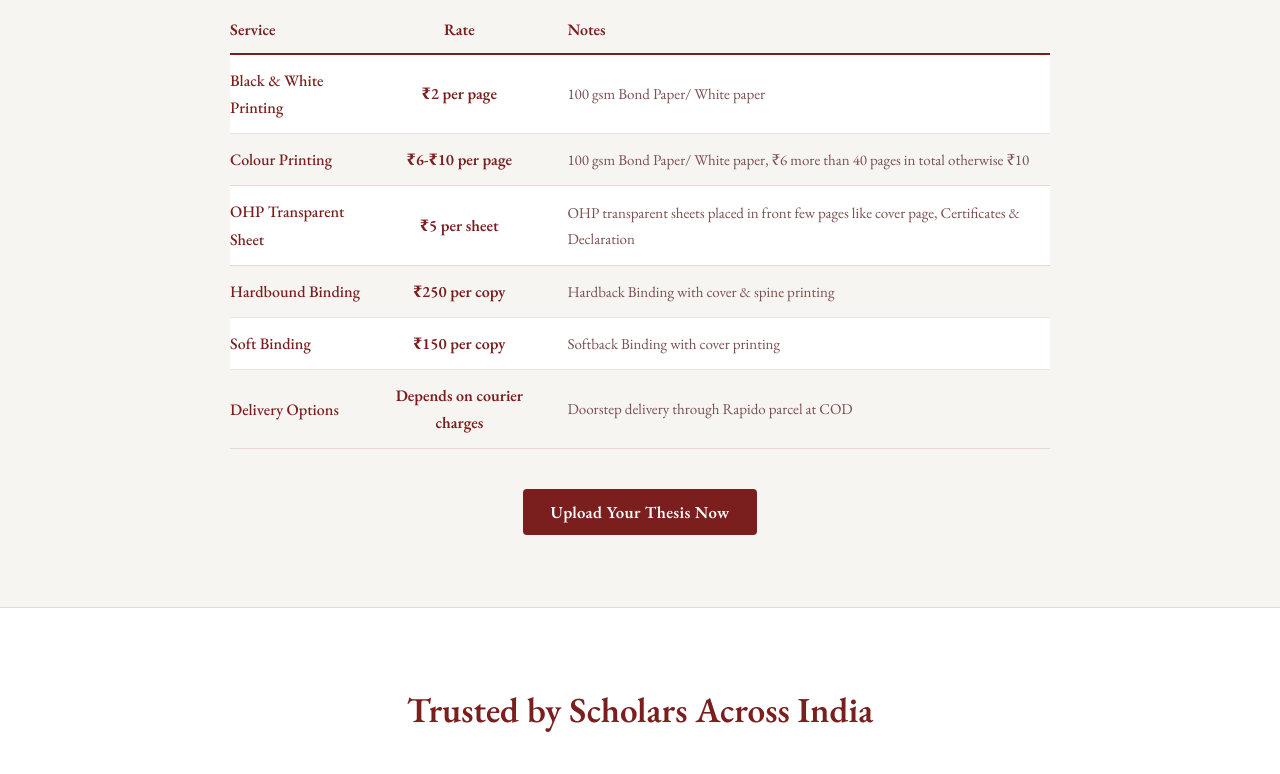
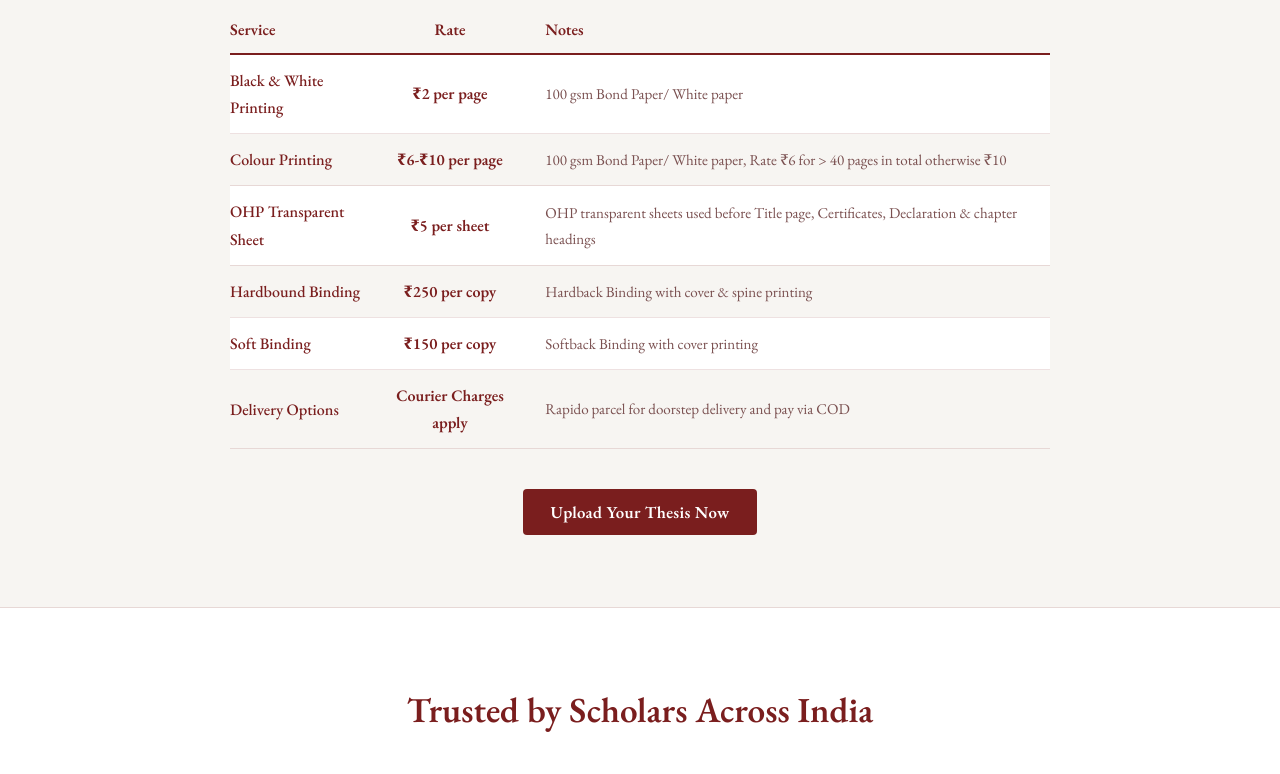
Before and after one commit to mukesh83/acadmify, a React (Vite) app: page / in a window 1280 px wide. Shown: the part 4940-5714 px from the top of the page. Built offline with nearby package versions, Linux system fonts and the light colour scheme; no server answers; the database is empty; a web font is replaced by a local one.

Commit message:
Update youtube links & price schedule

```diff
--- a/src/components/Home.jsx
+++ b/src/components/Home.jsx
@@ -64,17 +64,17 @@ export default function Home({ setPage }) {
 
   const pricingRows = [
     ['Black & White Printing', '₹2 per page',   '100 gsm Bond Paper/ White paper'],
-    ['Colour Printing',        '₹6-₹10 per page',  '100 gsm Bond Paper/ White paper, ₹6 more than 40 pages in total otherwise ₹10'],
-    ['OHP Transparent Sheet',  '₹5 per sheet',  'OHP transparent sheets placed in front few pages like cover page, Certificates & Declaration'],
+    ['Colour Printing',        '₹6-₹10 per page',  '100 gsm Bond Paper/ White paper, Rate ₹6 for > 40 pages in total otherwise ₹10'],
+    ['OHP Transparent Sheet',  '₹5 per sheet',  'OHP transparent sheets used before Title page, Certificates, Declaration & chapter headings'],
     ['Hardbound Binding',      '₹250 per copy', 'Hardback Binding with cover & spine printing'],
      ['Soft Binding',      '₹150 per copy', 'Softback Binding with cover printing'],
-    ['Delivery Options',     'Depends on courier charges',    'Doorstep delivery through Rapido parcel at COD'],
+    ['Delivery Options',     'Courier Charges apply',    'Rapido parcel for doorstep delivery and pay via COD'],
   ]
 
   const videos = [
-    { id: c('youtube_video1_id'), title: c('youtube_video1_title'), desc: c('youtube_video1_desc') },
-    { id: c('youtube_video2_id'), title: c('youtube_video2_title'), desc: c('youtube_video2_desc') },
-    { id: c('youtube_video3_id'), title: c('youtube_video3_title'), desc: c('youtube_video3_desc') },
+    { id: c('1LstqzXxaSg'), title: c('Thesis Formatting Masterclass'), desc: c('Complete tutorial for thesis formatting') },
+    { id: c('9SKXdk-RGK8'), title: c('How to set Thesis Margin'), desc: c('Setting Thesis Margin to 1.5 inch on left side for perfect binding') },
+    { id: c('5qIdFXzbHX8'), title: c('How to insert different style of page numbering in same Thesis'), desc: c('Inserting Roman and Arabic style of page numbering in same Thesis') },
   ]
 
   if (loading) return (
```
